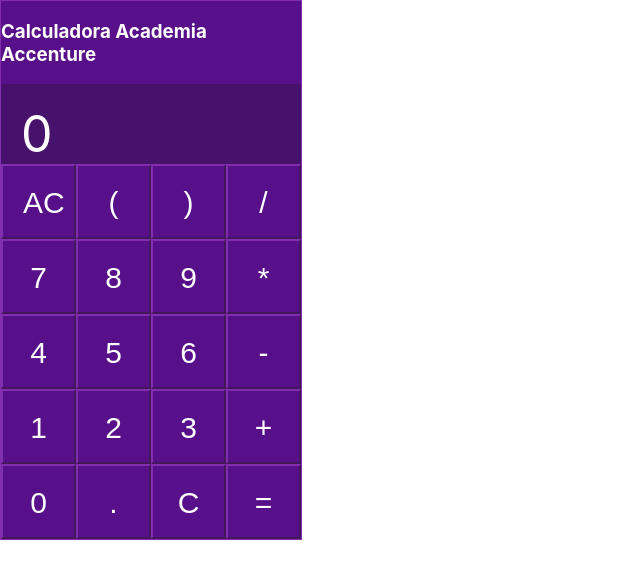
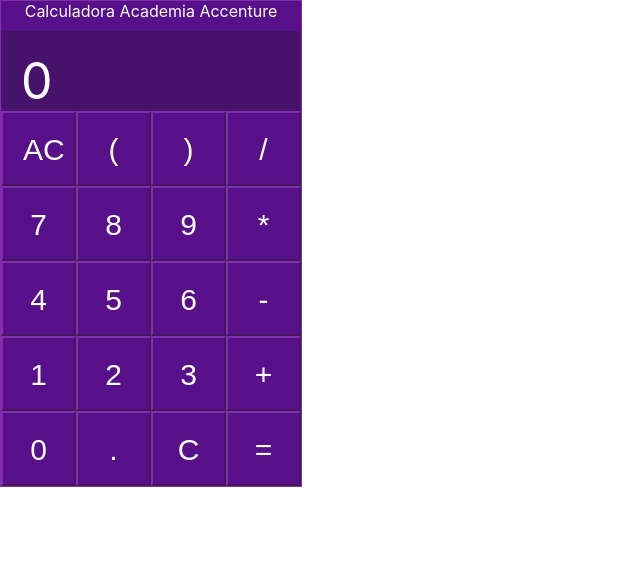
Before and after one commit to marinalourenco/calculadora-academia-accenture, a React (Create React App) app: page / in a window 1280 px wide. Shown: the top 578 px of the page, without its empty margins (0-640 px from the left). Built offline with nearby package versions, Linux system fonts and the light colour scheme.

Commit message:
convert css to styled-components

```diff
--- a/src/App.js
+++ b/src/App.js
@@ -1,5 +1,5 @@
 import React, { useState } from 'react';
-import './main.css';
+import * as S from './styled';
 import Botao from './components/Botao';
 import Tela from './components/Tela';
 
@@ -9,8 +9,6 @@
   const [acumulador, setAcumulador] = useState(0);
   const [operacao, setOperacao] = useState(false);
 
-
-
   function limparTela(){
     setOperacao(false)
     setValorTela("")
@@ -19,7 +17,7 @@
   }
 
   function addDigitalTela(digito){
-    if ((digito=='+'|| digito=='-' || digito=='*' || digito=='/' ) && operacao) {
+    if ((digito==='+'|| digito==='-' || digito==='*' || digito==='/' ) && operacao) {
       setOperacao (false)
       valorTela(resultado+digito)
       return
@@ -36,7 +34,7 @@
   }
 
   function operar(oper){
-    if (oper=='bs'){
+    if (oper==='bs'){
       let verTela = valorTela
       verTela=verTela.substring(
         0,(verTela.length-1)
@@ -53,14 +51,12 @@
     } catch (error) {
       setResultado('ERROR')
     }
-
-
   }
   return (
-    <div className='container'>
-       <h3>Calculadora Academia Accenture</h3>
+    <S.Container>
+       <S.Titulo>Calculadora Academia Accenture</S.Titulo>
        {Tela(valorTela, resultado)}
-       <div className='botoes'>
+       <S.GridBotoes>
          {Botao('AC',()=>limparTela())}
          {Botao('(',()=>addDigitalTela('('))}
          {Botao(')',()=>addDigitalTela(')'))}
@@ -81,9 +77,8 @@
          {Botao('.',()=>addDigitalTela('.'))}
          {Botao('C',()=>operar('bs'))}
          {Botao('=',()=>operar('='))}
-
-       </div>
-      </div>
+       </S.GridBotoes>
+    </S.Container>
   )
 }
 
--- a/src/main.css
+++ /dev/null
@@ -1,53 +0,0 @@
-.tela{
-  display: flex;
-  padding-left: 20px;
-  padding-right: 20px;
-  justify-content: center;
-  align-items: flex-start;
-  background-color: #47126b;
-  flex-direction: column;
-  width: 260px;
-}
-
-.tela-operacao{
-  font-size: 25px;
-  color: #fff;
-  height: 20px;
-}
-
-.tela-resultado{
-  font-size:50px;
-  color: #fff;
-}
-
-.botao{
-  font-size: 30px;
-  height: 75px;
-  width: 75px;
-  padding: 20px;
-  background-color:#571089;
-  color: #fff;
-  border-color: #822faf;
-  text-align: center;
-  outline: none;
-}
-
-.container{
-  display: flex;
-  justify-content: flex-start;
-  align-items: center;
-  flex-direction: column;
-  width: 300px;
-  border: 1px solid #822faf;
-  background-color: #571089;
-  }
-
-  .container h3{
-    color: #fff;
-  }
-
-
-  .botoes{
-    flex-direction: row;
-    flex-wrap: wrap;
-  }
--- a/src/styled.js
+++ b/src/styled.js
@@ -0,0 +1,22 @@
+import styled from 'styled-components';
+
+export const Container = styled.div`
+display: flex;
+  justify-content: flex-start;
+  align-items: center;
+  flex-direction: column;
+  width: 300px;
+  border: 1px solid #822faf;
+  background-color: #571089;
+`;
+
+export const Titulo = styled.div`
+  color: #fff;
+  height: 30px;
+  align-items: center;
+`;
+
+export const GridBotoes = styled.div`
+  flex-direction: row;
+  flex-wrap: wrap;
+`;
```
